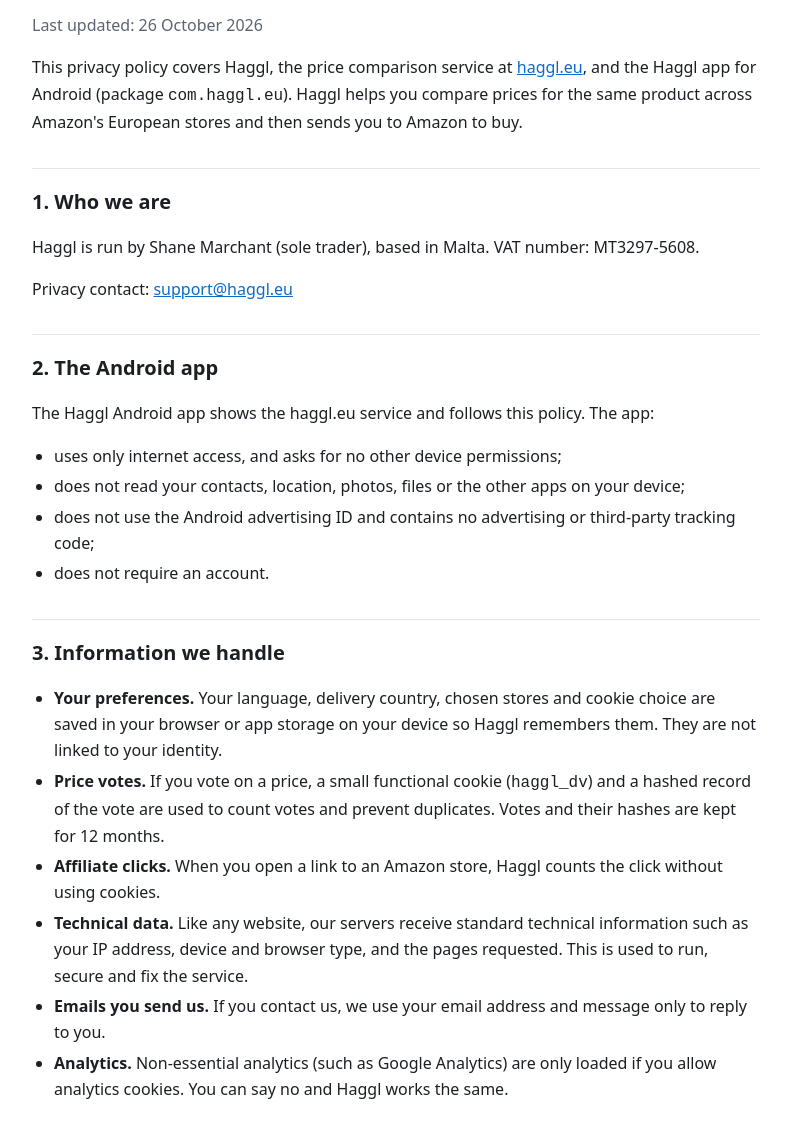
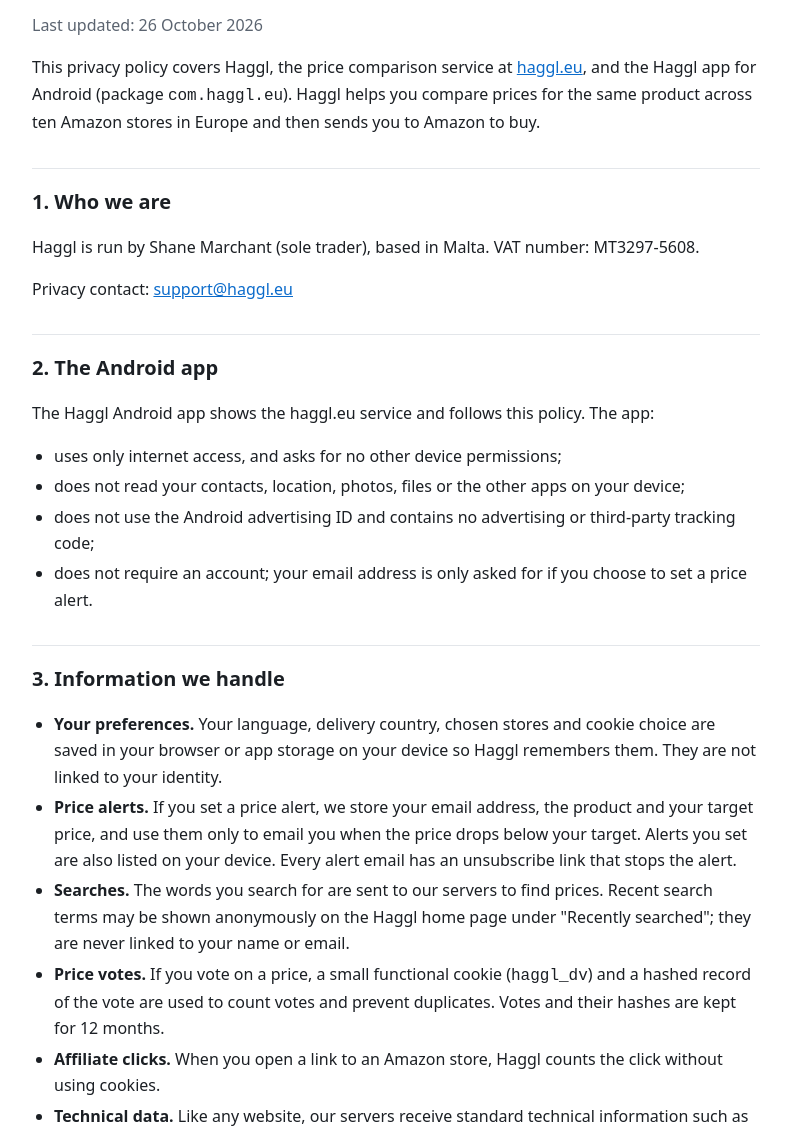
Before and after one commit to sbm251/haggleandroidapp, a plain HTML site: page index.html in a window 1280 px wide. Shown: the part 80-1212 px from the top of the page, without its empty margins (244-1035 px from the left). Drawn offline with Linux system fonts and the light colour scheme.

Commit message:
Revise privacy policy for clarity and detail
Updated the privacy policy to clarify the comparison of prices across ten Amazon stores in Europe and added details about email usage for price alerts.

```diff
--- a/index.html
+++ b/index.html
@@ -24,7 +24,7 @@
   <h1>Haggl privacy policy</h1>
   <p class="muted">Last updated: 26 October 2026</p>
 
-  <p>This privacy policy covers Haggl, the price comparison service at <a href="https://www.haggl.eu">haggl.eu</a>, and the Haggl app for Android (package <code>com.haggl.eu</code>). Haggl helps you compare prices for the same product across Amazon's European stores and then sends you to Amazon to buy.</p>
+  <p>This privacy policy covers Haggl, the price comparison service at <a href="https://www.haggl.eu">haggl.eu</a>, and the Haggl app for Android (package <code>com.haggl.eu</code>). Haggl helps you compare prices for the same product across ten Amazon stores in Europe and then sends you to Amazon to buy.</p>
 
   <h2>1. Who we are</h2>
   <p>Haggl is run by Shane Marchant (sole trader), based in Malta. VAT number: MT3297-5608.</p>
@@ -36,12 +36,14 @@
     <li>uses only internet access, and asks for no other device permissions;</li>
     <li>does not read your contacts, location, photos, files or the other apps on your device;</li>
     <li>does not use the Android advertising ID and contains no advertising or third-party tracking code;</li>
-    <li>does not require an account.</li>
+    <li>does not require an account; your email address is only asked for if you choose to set a price alert.</li>
   </ul>
 
   <h2>3. Information we handle</h2>
   <ul>
     <li><strong>Your preferences.</strong> Your language, delivery country, chosen stores and cookie choice are saved in your browser or app storage on your device so Haggl remembers them. They are not linked to your identity.</li>
+    <li><strong>Price alerts.</strong> If you set a price alert, we store your email address, the product and your target price, and use them only to email you when the price drops below your target. Alerts you set are also listed on your device. Every alert email has an unsubscribe link that stops the alert.</li>
+    <li><strong>Searches.</strong> The words you search for are sent to our servers to find prices. Recent search terms may be shown anonymously on the Haggl home page under "Recently searched"; they are never linked to your name or email.</li>
     <li><strong>Price votes.</strong> If you vote on a price, a small functional cookie (<code>haggl_dv</code>) and a hashed record of the vote are used to count votes and prevent duplicates. Votes and their hashes are kept for 12 months.</li>
     <li><strong>Affiliate clicks.</strong> When you open a link to an Amazon store, Haggl counts the click without using cookies.</li>
     <li><strong>Technical data.</strong> Like any website, our servers receive standard technical information such as your IP address, device and browser type, and the pages requested. This is used to run, secure and fix the service.</li>
@@ -53,11 +55,12 @@
   <p>As an Amazon Associate, Haggl earns from qualifying purchases. When you follow a link to Amazon, you leave Haggl and Amazon's own privacy policy and cookies apply. Haggl does not receive your Amazon account, payment or order details.</p>
 
   <h2>5. Sharing and selling</h2>
-  <p>We do not sell your personal data. We do not share it with anyone except service providers who help us host and run Haggl, or where the law requires it.</p>
+  <p>We do not sell your personal data. We do not share it with anyone except service providers who help us host and run Haggl (for example, to send price alert emails), or where the law requires it.</p>
 
   <h2>6. How long we keep data</h2>
   <ul>
     <li>Preferences stay on your device until you clear them, clear the app's data or uninstall the app.</li>
+    <li>Price alerts (email address, product and target price): until you unsubscribe, or ask us to delete them.</li>
     <li>Price votes and their hashes: 12 months.</li>
     <li>Server logs and analytics: only as long as needed to run the service and meet legal obligations.</li>
     <li>Emails: as long as needed to deal with your message.</li>
```
